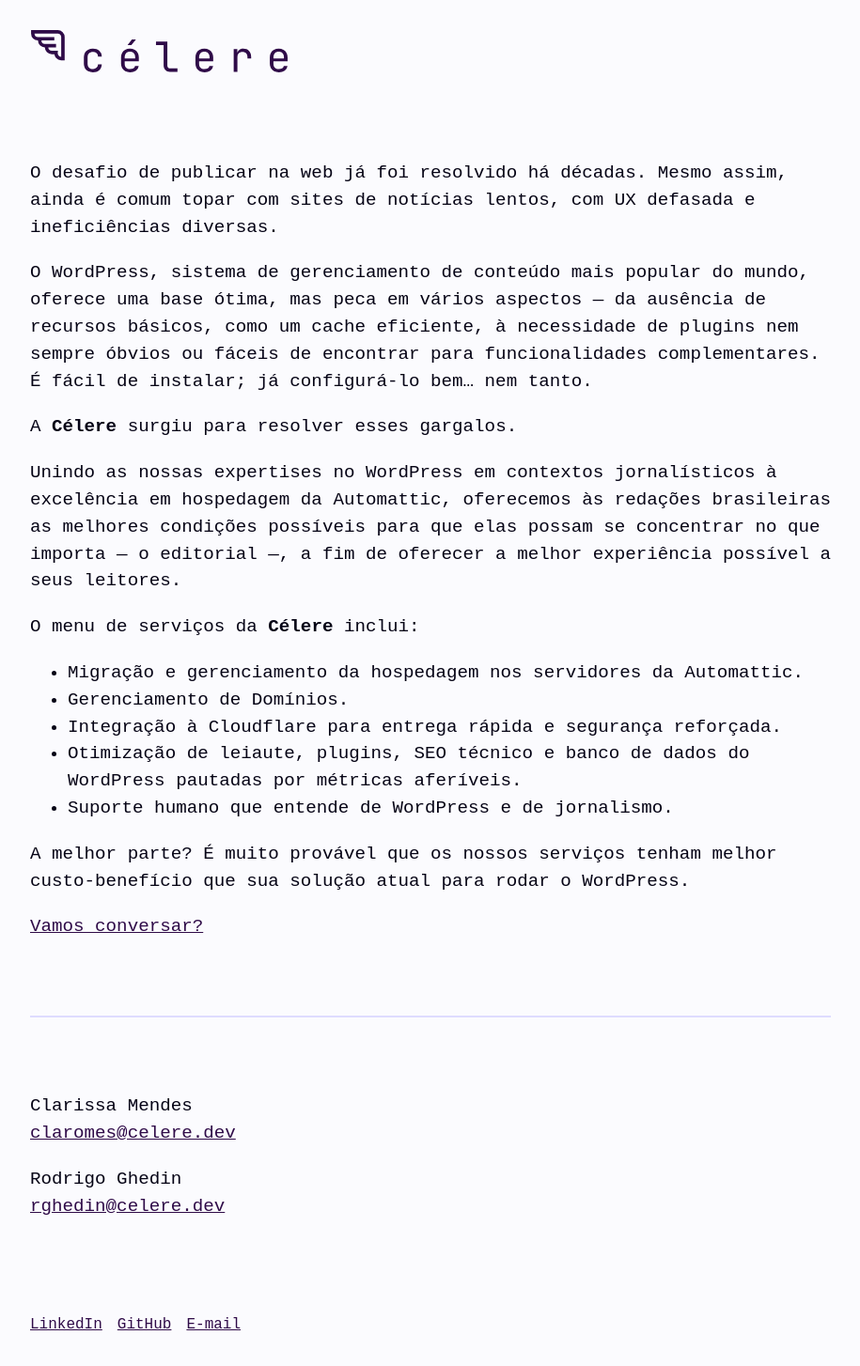
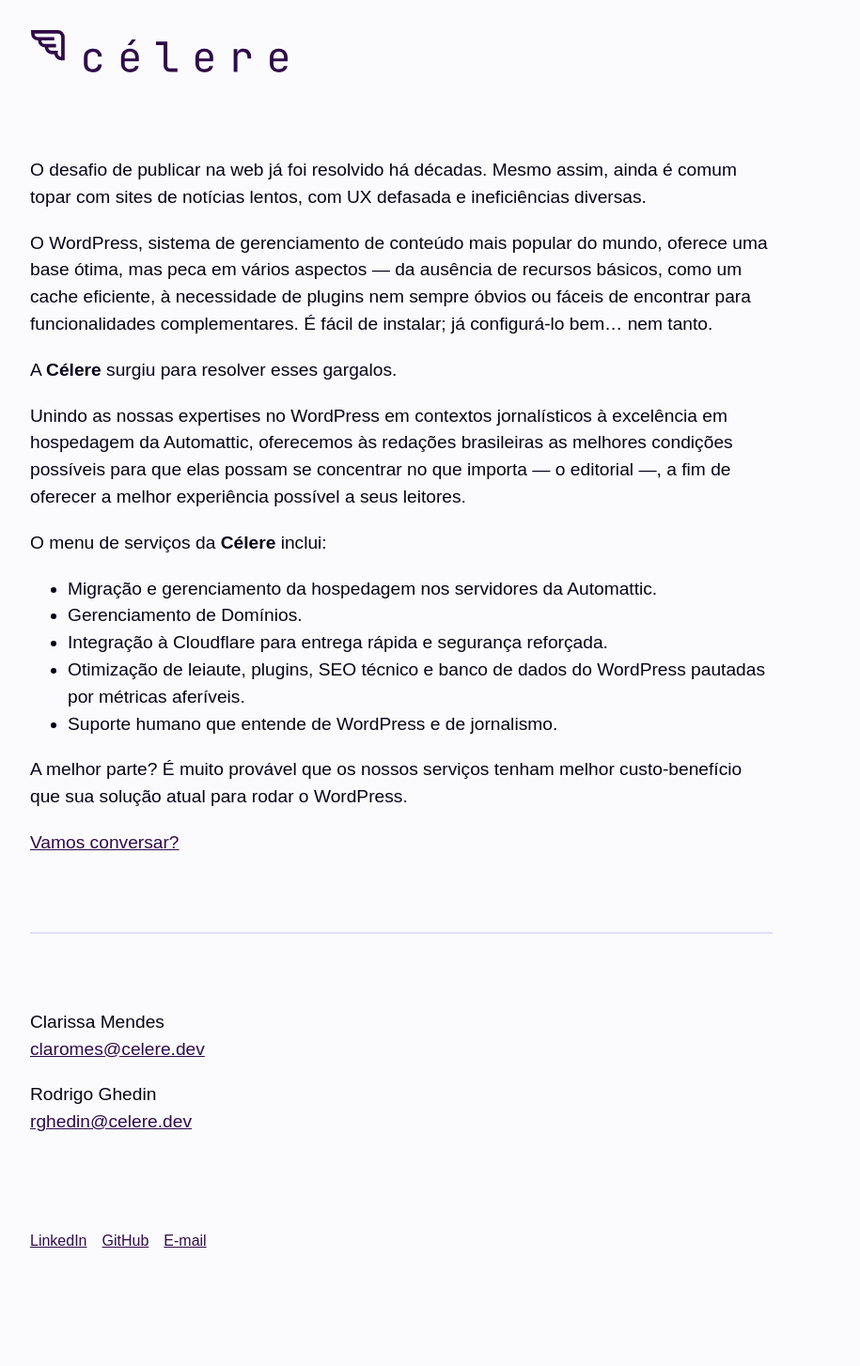
Before and after one commit to celere-dev/site, a Jekyll site: the page built from index.md, in a window 1280 px wide. Shown: the whole page at 94% size, without its empty margins (0-915 px from the left). Built offline with Jekyll 4.4.1, drawn with Linux system fonts in a browser that asks for light colours; after the commit the page ends 1365 px from its top, so only the background shows below that.

Commit message:
update font

```diff
--- a/assets/style.css
+++ b/assets/style.css
@@ -42,7 +42,7 @@ body {
 	background-color: var(--background);
 	width: min(100% - 1rem, 74ch);
 	margin: 2rem auto 2rem 2rem;
-	font-family: var(--ff-mono);
+	font-family: var(--ff-base);
 	font-size: var(--fs-1);
 	line-height: 1.5;
 	color: var(--text);
```
